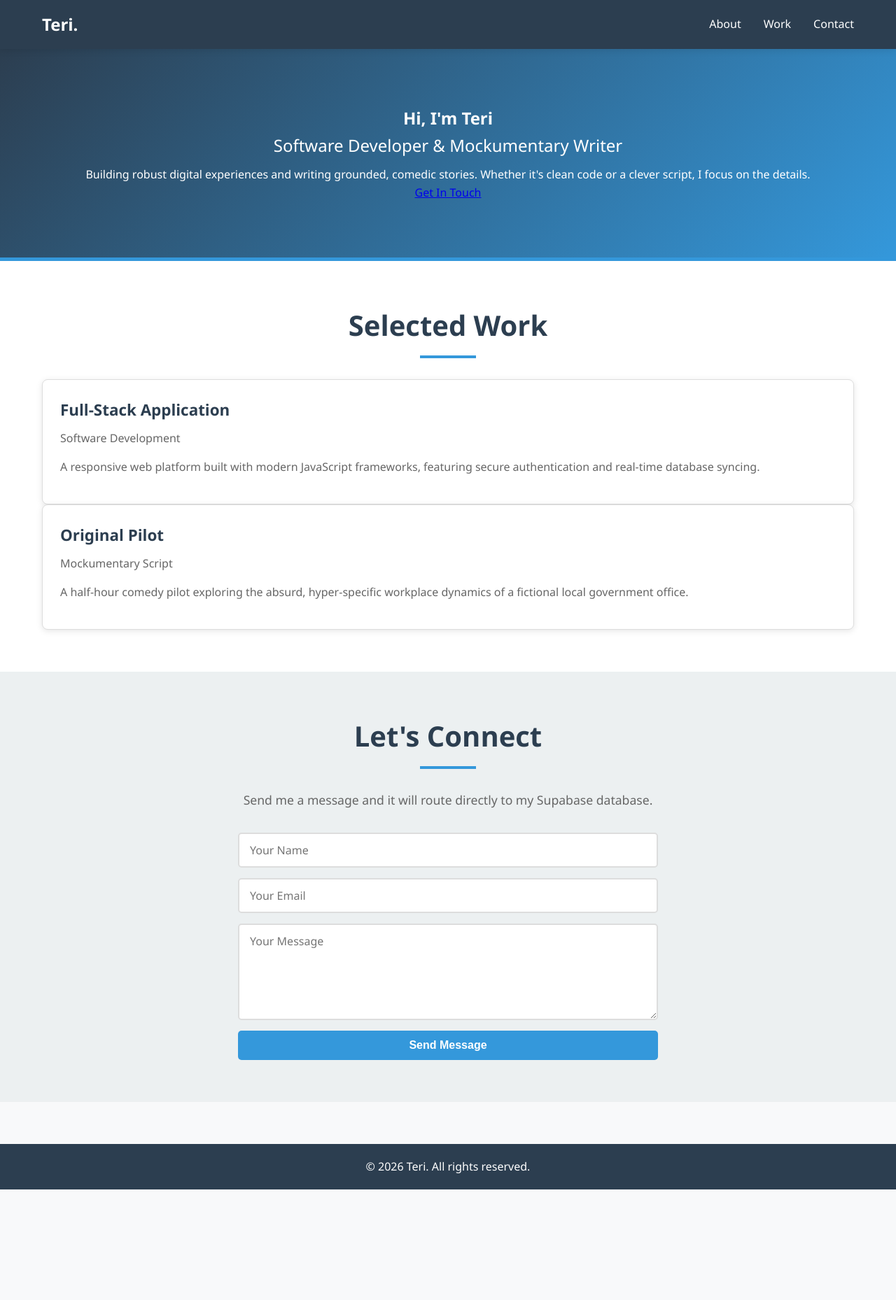
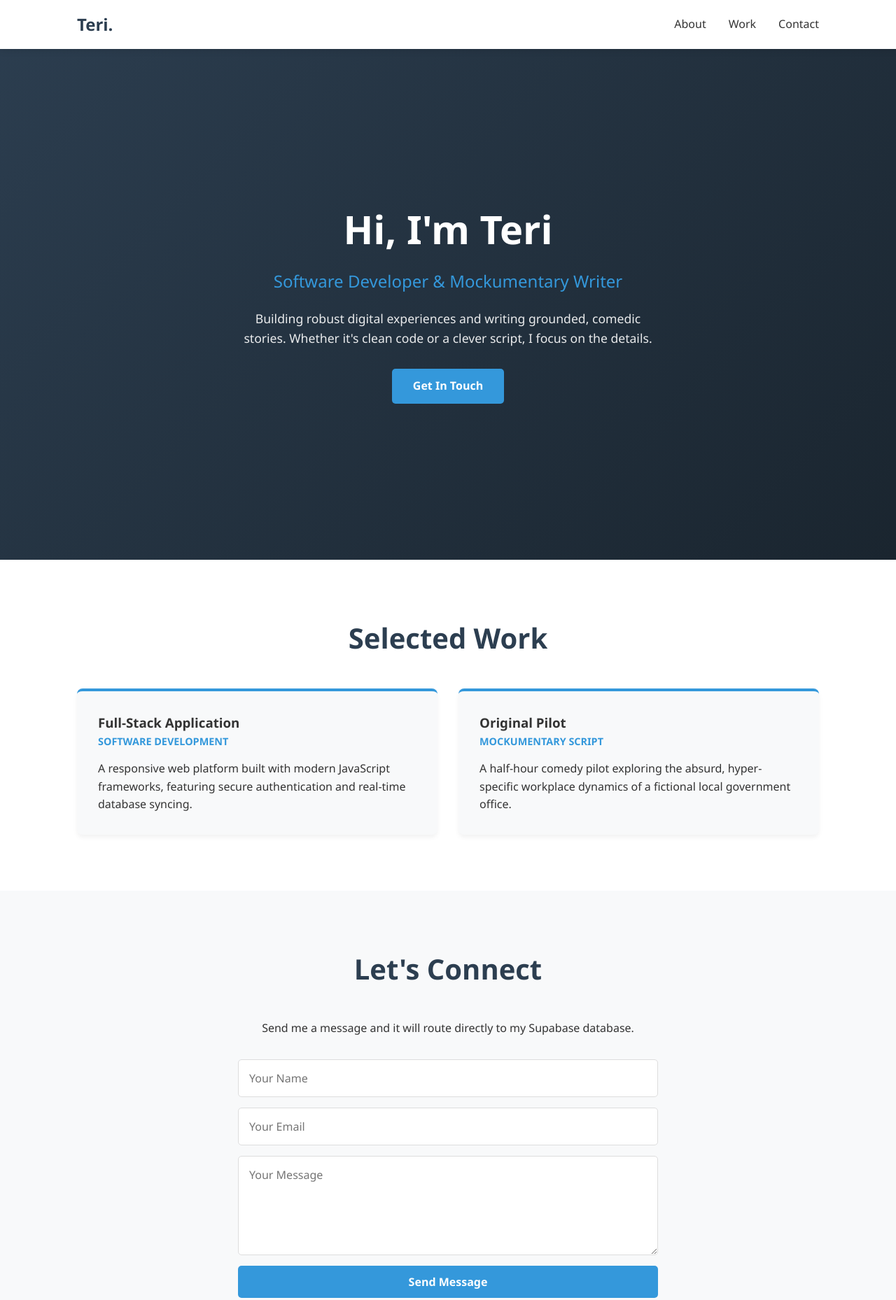
Before and after one commit to thomasprince214-alt/Portfolio2.0, a plain HTML site: page index.html in a window 1280 px wide. Shown: the top 1858 px of the page at 70% size. Before the commit the page ends 1700 px from the top, so only its background shows below. Drawn offline with nearby package versions, Linux system fonts and the light colour scheme.

Commit message:
Refactor CSS for improved styling and organization

```diff
--- a/style.css
+++ b/style.css
@@ -1,46 +1,41 @@
-/* Global Styles */
+/* Base Styles */
+:root {
+    --primary: #2c3e50;
+    --accent: #3498db;
+    --bg-light: #f8f9fa;
+    --text-dark: #333;
+    --white: #ffffff;
+}
+
 * {
     margin: 0;
     padding: 0;
     box-sizing: border-box;
-}
-
-:root {
-    --primary-color: #2c3e50;
-    --secondary-color: #3498db;
-    --accent-color: #e74c3c;
-    --light-bg: #ecf0f1;
-    --dark-text: #2c3e50;
-    --white: #ffffff;
-    --shadow: 0 2px 10px rgba(0, 0, 0, 0.1);
-}
-
-html {
+    font-family: 'Segoe UI', system-ui, sans-serif;
     scroll-behavior: smooth;
 }
 
 body {
-    font-family: 'Segoe UI', Tahoma, Geneva, Verdana, sans-serif;
-    color: var(--dark-text);
-    background-color: #f8f9fa;
+    background-color: var(--bg-light);
+    color: var(--text-dark);
     line-height: 1.6;
 }
 
 .container {
-    max-width: 1200px;
+    max-width: 1100px;
     margin: 0 auto;
     padding: 0 20px;
 }
 
 /* Navigation */
 .navbar {
-    background-color: var(--primary-color);
-    color: white;
-    padding: 1rem 0;
-    position: sticky;
+    background-color: var(--white);
+    box-shadow: 0 2px 10px rgba(0,0,0,0.1);
+    position: fixed;
+    width: 100%;
     top: 0;
     z-index: 1000;
-    box-shadow: var(--shadow);
+    padding: 1rem 0;
 }
 
 .navbar .container {
@@ -50,220 +45,122 @@ body {
 }
 
 .logo {
+    color: var(--primary);
     font-size: 1.5rem;
-    font-weight: bold;
 }
 
 .nav-links {
+    list-style: none;
     display: flex;
-    list-style: none;
     gap: 2rem;
 }
 
 .nav-links a {
-    color: white;
     text-decoration: none;
-    transition: color 0.3s ease;
+    color: var(--text-dark);
+    font-weight: 500;
+    transition: color 0.3s;
 }
 
 .nav-links a:hover {
-    color: var(--secondary-color);
+    color: var(--accent);
 }
 
 /* Hero Section */
 .hero {
-    background: linear-gradient(135deg, var(--primary-color) 0%, var(--secondary-color) 100%);
-    color: white;
-    padding: 80px 0;
+    height: 100vh;
+    display: flex;
+    align-items: center;
+    background: linear-gradient(135deg, var(--primary) 0%, #1a252f 100%);
+    color: var(--white);
     text-align: center;
+    padding-top: 60px;
 }
 
-.hero h1 {
+.hero h2 {
     font-size: 3.5rem;
     margin-bottom: 10px;
-    animation: fadeInDown 0.8s ease;
 }
 
-.hero .tagline {
+.tagline {
     font-size: 1.5rem;
-    margin-bottom: 10px;
-    animation: fadeInUp 0.8s ease;
+    color: var(--accent);
+    margin-bottom: 20px;
 }
 
-.hero .subtitle {
+.bio {
+    max-width: 600px;
+    margin: 0 auto 30px;
     font-size: 1.1rem;
     opacity: 0.9;
-    animation: fadeInUp 1s ease;
 }
 
-/* About Section */
-.about-section {
-    background-color: white;
-    padding: 60px 0;
-    border-top: 5px solid var(--secondary-color);
+.btn {
+    display: inline-block;
+    padding: 12px 30px;
+    background-color: var(--accent);
+    color: var(--white);
+    text-decoration: none;
+    border: none;
+    border-radius: 5px;
+    font-size: 1rem;
+    font-weight: bold;
+    cursor: pointer;
+    transition: background 0.3s, transform 0.2s;
 }
 
-.about-section h2, .skills-section h2, .projects-section h2, .contact-section h2 {
-    font-size: 2.5rem;
-    margin-bottom: 30px;
-    text-align: center;
-    color: var(--primary-color);
-    position: relative;
-    padding-bottom: 15px;
+.btn:hover {
+    background-color: #2980b9;
+    transform: translateY(-2px);
 }
 
-.about-section h2::after, .skills-section h2::after, .projects-section h2::after, .contact-section h2::after {
-    content: '';
-    position: absolute;
-    bottom: 0;
-    left: 50%;
-    transform: translateX(-50%);
-    width: 80px;
-    height: 4px;
-    background-color: var(--secondary-color);
-}
-
-.about-section p {
-    font-size: 1.1rem;
-    line-height: 1.8;
-    margin-bottom: 15px;
-    text-align: center;
-}
-
-/* Skills Section */
-.skills-section {
-    background-color: var(--light-bg);
-    padding: 60px 0;
-}
-
-.skills-grid {
-    display: grid;
-    grid-template-columns: repeat(auto-fit, minmax(150px, 1fr));
-    gap: 20px;
-    margin-top: 30px;
-}
-
-.skill-card {
-    background-color: white;
-    padding: 20px;
-    border-radius: 8px;
-    text-align: center;
-    box-shadow: var(--shadow);
-    transition: all 0.3s ease;
-    cursor: pointer;
-}
-
-.skill-card:hover {
-    transform: translateY(-5px);
-    box-shadow: 0 4px 15px rgba(52, 152, 219, 0.3);
-    border-top: 4px solid var(--secondary-color);
-}
-
-.skill-card p {
-    font-weight: 600;
-    color: var(--primary-color);
+.btn:disabled {
+    background-color: #95a5a6;
+    cursor: not-allowed;
+    transform: none;
 }
 
 /* Projects Section */
 .projects-section {
-    background-color: white;
-    padding: 60px 0;
-    border-top: 5px solid var(--secondary-color);
+    padding: 80px 0;
+    background-color: var(--white);
 }
 
-.projects-grid {
+.section-title {
+    text-align: center;
+    font-size: 2.5rem;
+    color: var(--primary);
+    margin-bottom: 40px;
+}
+
+.project-grid {
     display: grid;
     grid-template-columns: repeat(auto-fit, minmax(300px, 1fr));
     gap: 30px;
-    margin-bottom: 60px;
 }
 
 .project-card {
-    background-color: white;
-    border: 1px solid #ddd;
+    background: var(--bg-light);
+    padding: 30px;
     border-radius: 8px;
-    padding: 25px;
-    box-shadow: var(--shadow);
-    transition: all 0.3s ease;
-    display: flex;
-    flex-direction: column;
+    border-top: 4px solid var(--accent);
+    box-shadow: 0 4px 6px rgba(0,0,0,0.05);
 }
 
-.project-card:hover {
-    transform: translateY(-8px);
-    box-shadow: 0 5px 20px rgba(0, 0, 0, 0.15);
-}
-
-.project-card h3 {
-    color: var(--primary-color);
-    margin-bottom: 10px;
-    font-size: 1.4rem;
-}
-
-.project-card p {
-    color: #666;
+.category {
+    color: var(--accent);
+    font-size: 0.9rem;
+    font-weight: 600;
     margin-bottom: 15px;
-    flex-grow: 1;
-}
-
-.project-link {
-    display: inline-block;
-    color: var(--secondary-color);
-    text-decoration: none;
-    font-weight: 600;
-    margin-top: 10px;
-}
-
-.project-link:hover {
-    color: var(--accent-color);
-}
-
-.tech-tags {
-    display: flex;
-    flex-wrap: wrap;
-    gap: 8px;
-    margin-top: 10px;
-}
-
-.tech-tag {
-    background-color: var(--light-bg);
-    color: var(--primary-color);
-    padding: 4px 12px;
-    border-radius: 20px;
-    font-size: 0.85rem;
-    font-weight: 500;
-}
-
-/* Add Project Form */
-.add-project-form {
-    background-color: var(--light-bg);
-    padding: 30px;
-    border-radius: 8px;
-    max-width: 600px;
-    margin: 40px auto;
-}
-
-.add-project-form h3 {
-    color: var(--primary-color);
-    margin-bottom: 20px;
-    text-align: center;
+    text-transform: uppercase;
 }
 
 /* Contact Section */
 .contact-section {
-    background-color: var(--light-bg);
-    padding: 60px 0;
+    padding: 80px 0;
 }
 
-.contact-section > .container > p {
-    text-align: center;
-    font-size: 1.1rem;
-    margin-bottom: 40px;
-    color: #666;
-}
-
-/* Forms */
-form {
+.contact-form {
     max-width: 600px;
     margin: 0 auto;
     display: flex;
@@ -271,129 +168,43 @@ form {
     gap: 15px;
 }
 
-input[type="text"],
-input[type="email"],
-input[type="url"],
-textarea {
-    padding: 12px 15px;
-    border: 2px solid #ddd;
+input, textarea {
+    padding: 15px;
+    border: 1px solid #ddd;
     border-radius: 5px;
-    font-family: inherit;
     font-size: 1rem;
-    transition: all 0.3s ease;
 }
 
-input[type="text"]:focus,
-input[type="email"]:focus,
-input[type="url"]:focus,
-textarea:focus {
+input:focus, textarea:focus {
     outline: none;
-    border-color: var(--secondary-color);
-    box-shadow: 0 0 0 3px rgba(52, 152, 219, 0.1);
+    border-color: var(--accent);
 }
 
-textarea {
-    resize: vertical;
-    min-height: 120px;
-}
-
-button {
-    padding: 12px 30px;
-    background-color: var(--secondary-color);
-    color: white;
-    border: none;
-    border-radius: 5px;
-    font-size: 1rem;
-    font-weight: 600;
-    cursor: pointer;
-    transition: all 0.3s ease;
-}
-
-button:hover {
-    background-color: var(--accent-color);
-    transform: translateY(-2px);
-    box-shadow: 0 5px 15px rgba(0, 0, 0, 0.2);
-}
-
-button:active {
-    transform: translateY(0);
-}
-
-/* Message Status */
-.message-status {
-    text-align: center;
-    margin-top: 20px;
+/* Status Messages */
+.status-message {
+    max-width: 600px;
+    margin: 20px auto 0;
     padding: 15px;
     border-radius: 5px;
+    text-align: center;
     display: none;
 }
 
-.message-status.success {
-    display: block;
+.status-message.success {
     background-color: #d4edda;
     color: #155724;
     border: 1px solid #c3e6cb;
 }
 
-.message-status.error {
-    display: block;
+.status-message.error {
     background-color: #f8d7da;
     color: #721c24;
     border: 1px solid #f5c6cb;
 }
 
-/* Footer */
 footer {
-    background-color: var(--primary-color);
-    color: white;
+    background-color: var(--primary);
+    color: var(--white);
     text-align: center;
     padding: 20px 0;
-    margin-top: 60px;
 }
-
-/* Animations */
-@keyframes fadeInDown {
-    from {
-        opacity: 0;
-        transform: translateY(-30px);
-    }
-    to {
-        opacity: 1;
-        transform: translateY(0);
-    }
-}
-
-@keyframes fadeInUp {
-    from {
-        opacity: 0;
-        transform: translateY(30px);
-    }
-    to {
-        opacity: 1;
-        transform: translateY(0);
-    }
-}
-
-/* Responsive Design */
-@media (max-width: 768px) {
-    .nav-links {
-        flex-direction: column;
-        gap: 1rem;
-    }
-
-    .hero h1 {
-        font-size: 2.5rem;
-    }
-
-    .hero .tagline {
-        font-size: 1.2rem;
-    }
-
-    .projects-grid, .skills-grid {
-        grid-template-columns: 1fr;
-    }
-
-    .about-section h2, .skills-section h2, .projects-section h2, .contact-section h2 {
-        font-size: 1.8rem;
-    }
-}
```
